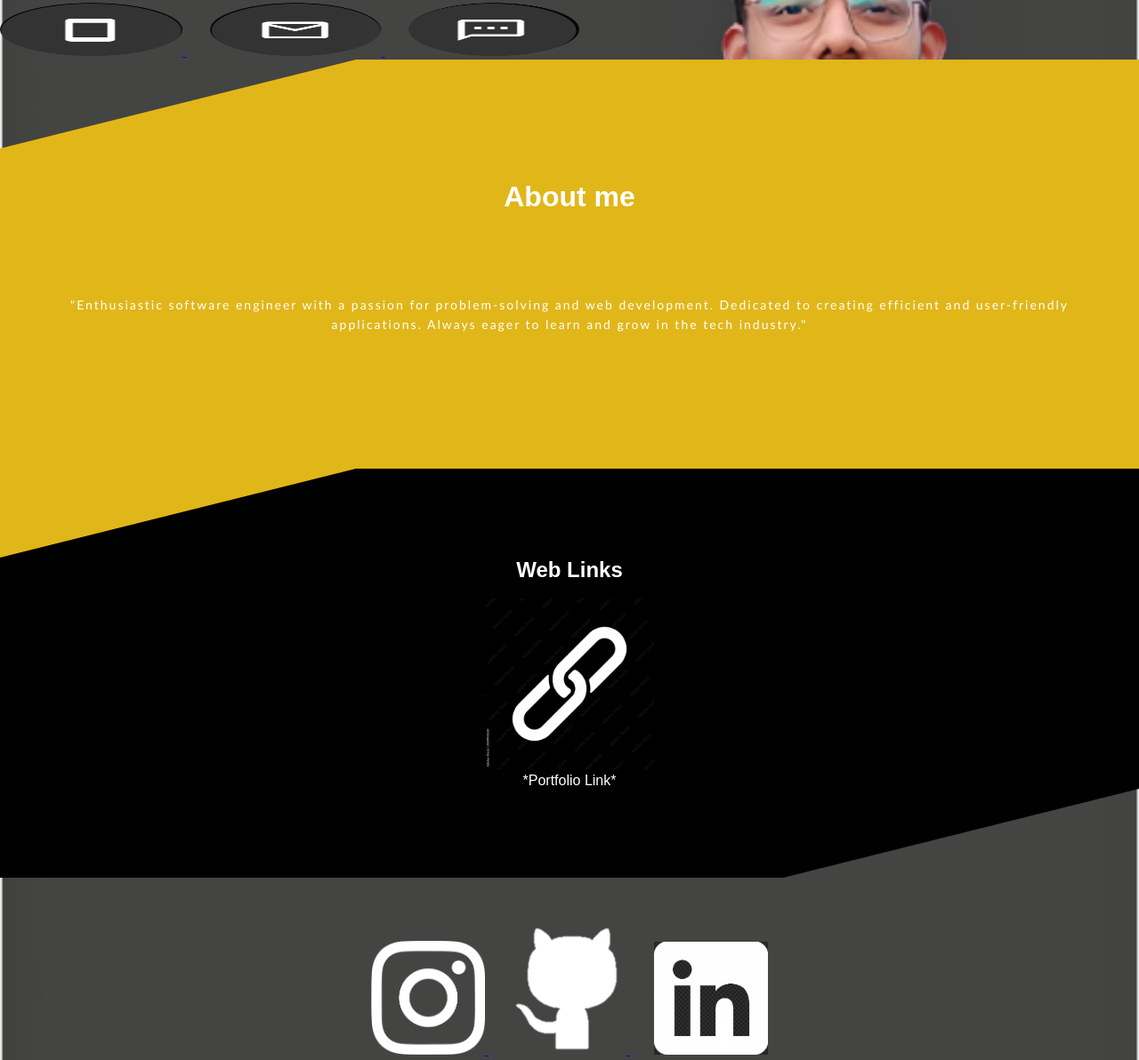
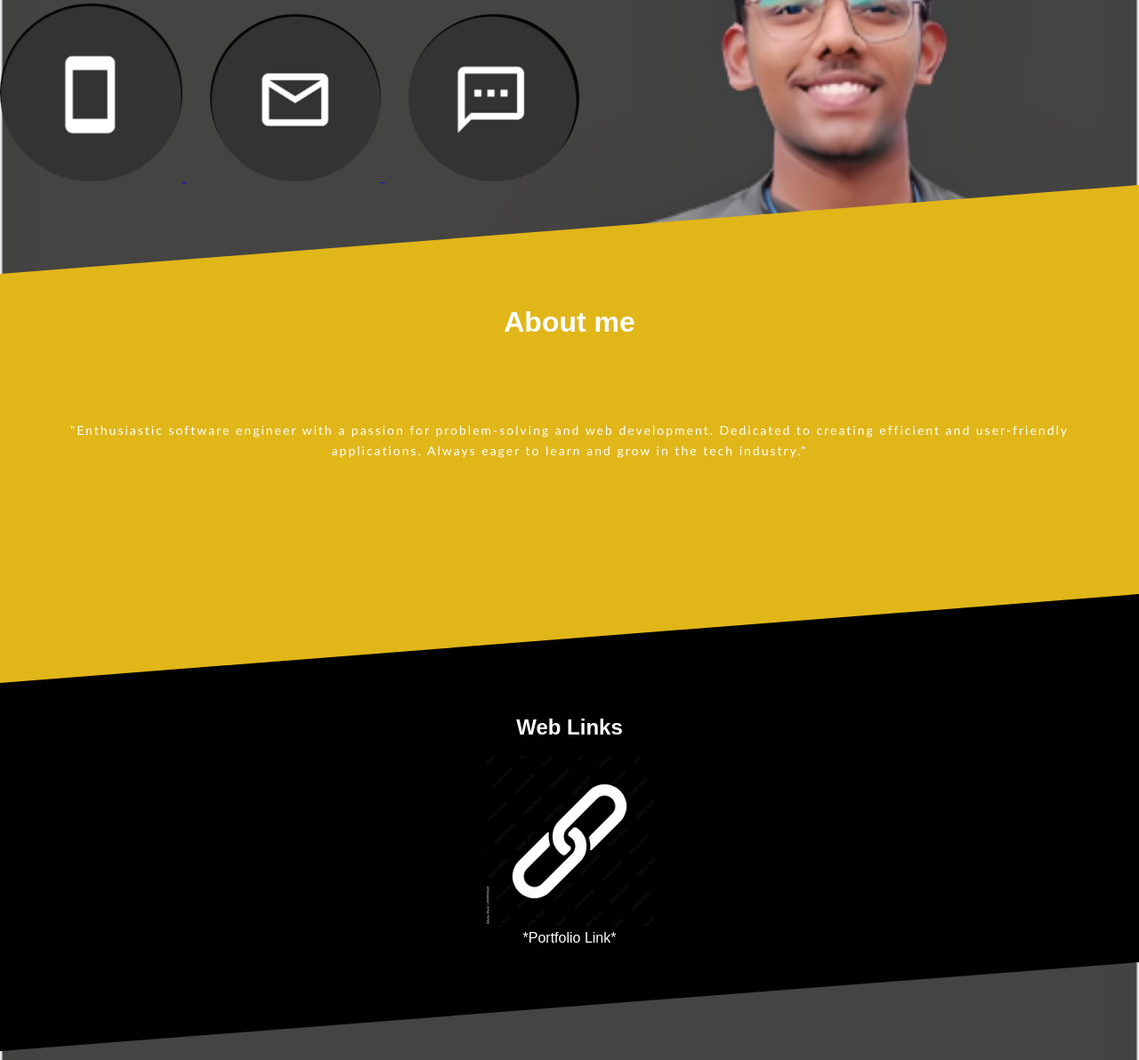
Before and after one commit to Shreeyash1202/landing-page, a plain HTML site: page index.html in a window 1280 px wide. Shown: the part 549-1741 px from the top of the page at 89% size. Drawn offline with Linux system fonts and the light colour scheme.

Commit message:
solve the bugs

```diff
--- a/style2.css
+++ b/style2.css
@@ -37,7 +37,7 @@ span{
 /*body*/
 body {
   width: 100%;
-  height: 300px;
+  overflow-x: hidden;
   background: lightblue url("static/bg2.png") no-repeat fixed center;
   background-size: cover;
 
@@ -45,14 +45,14 @@ body {
 .right-angled-triangle {
   width: auto;
   height: 100px;
-  border-left: 400px solid transparent;
+  border-left: 100vw solid transparent;
   border-bottom: 100px solid #e1b619;
 
 }
 .mirrored-upside-down-triangle {
   width:auto;
   height: 0;
-  border-right:  400px  solid transparent;
+  border-right:  100vw solid transparent;
   border-top: 100px solid #e1b619;
 
 }
@@ -67,14 +67,14 @@ body {
 .black-triangle {
   width: auto;
   height: 100px;
-  border-left: 400px solid transparent;
+  border-left: 100vw solid transparent;
   border-bottom: 100px solid #000000;
 
 }
 .black-down-triangle {
   width:auto;
   height: 0;
-  border-right:  400px  solid transparent;
+  border-right:  100vw  solid transparent;
   border-top: 100px solid #000000;
 
 }
```
Also changed, not shown: index.html (+2 -0 lines).
